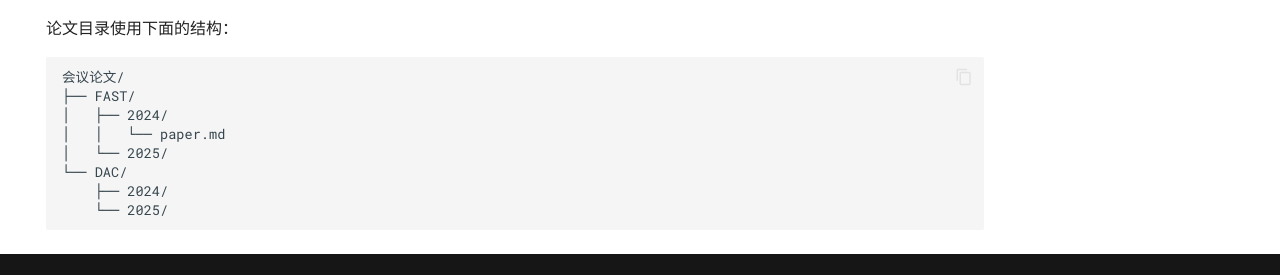
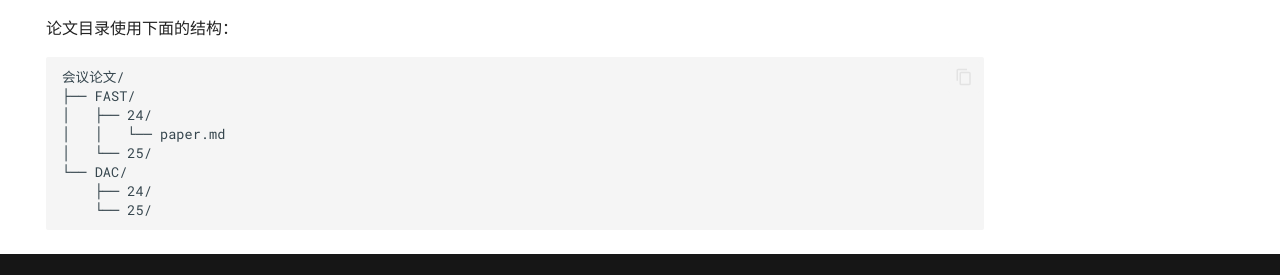
Before and after one commit to USTC-ADSL/MobilePaperReading, an MkDocs documentation site: the page built from docs/index.md, in a window 1280 px wide and 1102 px high. Shown: the part 824-1099 px from the top of the window. Built offline with MkDocs 1.6.1 and Material for MkDocs 9.7.7, drawn with Linux system fonts in a browser that asks for light colours.

Commit message:
使用两位数年份目录

````diff
--- a/docs/index.md
+++ b/docs/index.md
@@ -32,10 +32,10 @@ hide:
 ```text
 会议论文/
 ├── FAST/
-│   ├── 2024/
+│   ├── 24/
 │   │   └── paper.md
-│   └── 2025/
+│   └── 25/
 └── DAC/
-    ├── 2024/
-    └── 2025/
+    ├── 24/
+    └── 25/
 ```
````
Also changed, not shown: README.md (+3 -3 lines), docs/papers/DAC/24/index.md (renamed from docs/papers/DAC/2024/index.md), docs/papers/DAC/25/index.md (renamed from docs/papers/DAC/2025/index.md), docs/papers/FAST/24/index.md (renamed from docs/papers/FAST/2024/index.md), docs/papers/FAST/24/paper-template.md (renamed from docs/papers/FAST/2024/paper-template.md), docs/papers/FAST/25/index.md (renamed from docs/papers/FAST/2025/index.md).
